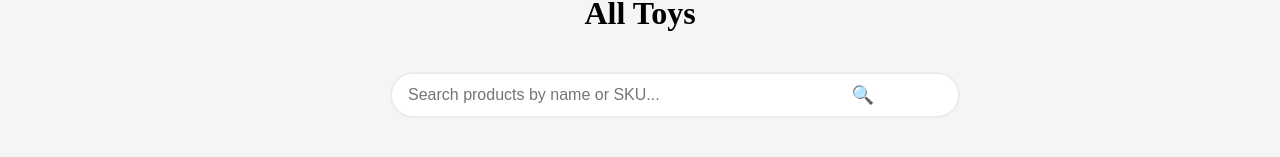
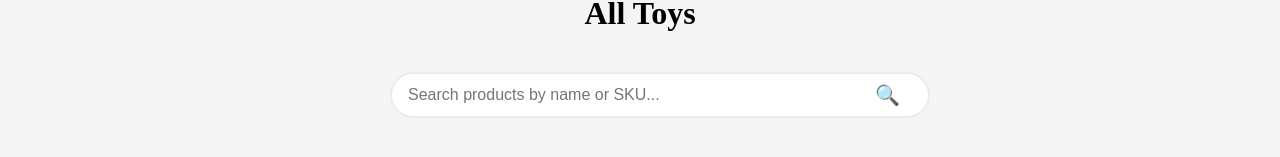
Before and after one commit to cih-lian-liao/funzy-mart, a React (Vite) app in the folder my-app/: page /catalog in a window 1280 px wide. Shown: the part 230-387 px from the top of the page. Built offline with nearby package versions, Linux system fonts and the light colour scheme.

Commit message:
edit css in catalog

```diff
--- a/my-app/src/components/Catalog/Catalog.css
+++ b/my-app/src/components/Catalog/Catalog.css
@@ -32,7 +32,7 @@
 
 .catalog__search-input {
     width: 100%;
-    padding: 12px 50px 12px 16px;
+    padding: 12px 20px 12px 16px;
     border: 2px solid #e9ecef;
     border-radius: 25px;
     font-size: 16px;
@@ -48,10 +48,10 @@
 
 .catalog__search-icon {
     position: absolute;
-    right: 16px;
+    right: -10px;
     top: 50%;
     transform: translateY(-50%);
-    font-size: 18px;
+    font-size: 20px;
     color: #666;
     pointer-events: none;
 }
```
